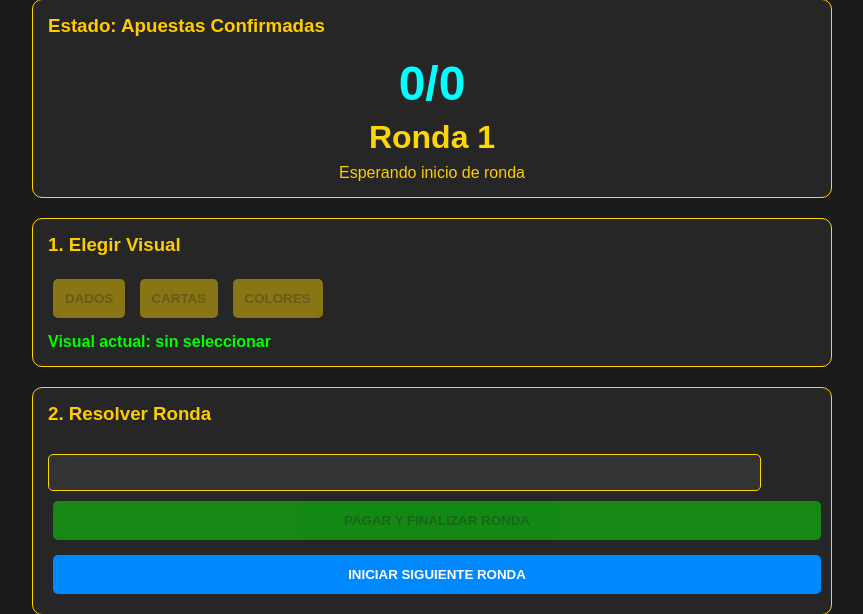
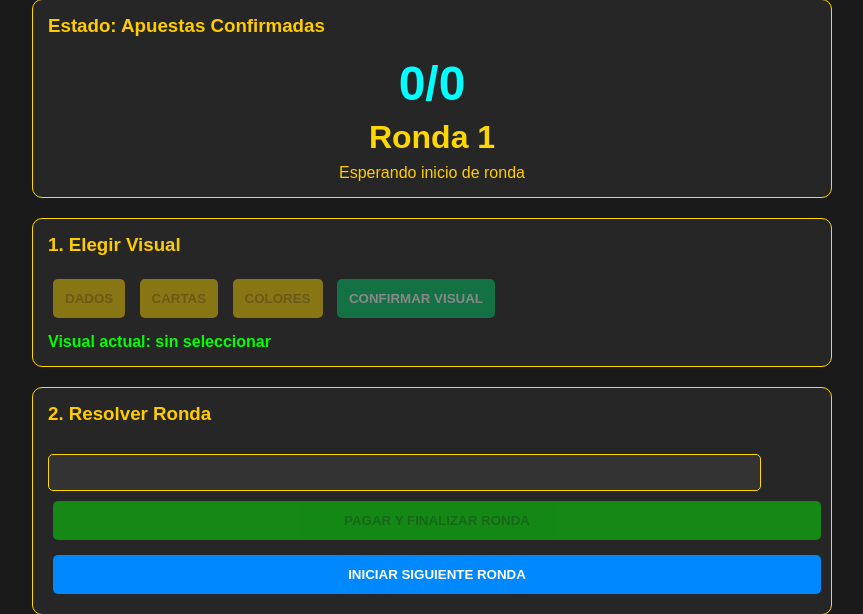
Before and after one commit to karinavallejos/Cumple2026, a Flask app: page /admin_panel_secret in a window 1280 px wide. Shown: the part 113-727 px from the top of the page, without its empty margins (208-1071 px from the left). Run offline with Flask 3, Linux system fonts and the light colour scheme; some libraries are stand-ins or nearby versions.

Commit message:
Add admin visual confirmation step

```diff
--- a/templates/admin.html
+++ b/templates/admin.html
@@ -13,6 +13,7 @@
         button { padding: 12px; cursor: pointer; background: gold; border: none; font-weight: bold; border-radius: 5px; margin: 5px; }
         button:disabled { opacity: 0.45; cursor: not-allowed; }
         button.active-visual { outline: 3px solid #00ff00; box-shadow: 0 0 12px #00ff00; }
+        .btn-confirm-visual { background: #00cc66; color: white; }
         .btn-resolve { background: #00ff00; width: 100%; margin-top: 10px; }
         .btn-next { background: #0088ff; color: white; width: 100%; margin-top: 10px; }
         .btn-reset-money { background: #ffcc00; color: black; width: 100%; margin-top: 10px; }
@@ -40,6 +41,7 @@
         <button type="button" data-visual="dados" onclick="cambiarVisual('dados', ['1','2','3','4','5','6'])">DADOS</button>
         <button type="button" data-visual="cartas" onclick="cambiarVisual('cartas', ['\u2665','\u2666','\u2663','\u2660'])">CARTAS</button>
         <button type="button" data-visual="especial" onclick="cambiarVisual('especial', ['ROJO','NEGRO'])">COLORES</button>
+        <button type="button" class="btn-confirm-visual" onclick="confirmarVisual()">CONFIRMAR VISUAL</button>
         <div id="visual-actual">Visual actual: sin seleccionar</div>
     </div>
 
@@ -69,6 +71,7 @@
         const socket = io();
         let gameStatus = "esperando";
         let gameRound = 1;
+        let visualPendiente = null;
 
         const estadoTexto = {
             esperando: "Esperando que inicies la ronda",
@@ -111,9 +114,10 @@
         function actualizarEstadoJuego(game) {
             gameStatus = game.status || "esperando";
             gameRound = game.ronda || 1;
+            if (gameStatus !== "preparando") visualPendiente = null;
             document.getElementById('ronda-actual').innerText = `Ronda ${gameRound}`;
             document.getElementById('estado-ronda').innerText = estadoTexto[gameStatus] || gameStatus;
-            marcarVisualActiva(game.view);
+            marcarVisualActiva(visualPendiente ? visualPendiente.view : game.view);
             renderizarBotonesResolucion(game.options || []);
             actualizarControlesRonda();
         }
@@ -133,6 +137,7 @@
 
             document.querySelector('.btn-resolve').disabled = !puedeResolver;
             document.querySelector('.btn-next').disabled = !puedeIniciar;
+            document.querySelector('.btn-confirm-visual').disabled = !puedeElegirVisual || !visualPendiente;
         }
 
         function actualizarLista(players) {
@@ -190,9 +195,24 @@
                 return;
             }
 
-            socket.emit('admin_change_view', { view, options });
+            visualPendiente = { view, options };
             marcarVisualActiva(view);
-            renderizarBotonesResolucion(options);
+            document.getElementById('visual-actual').innerText = `Visual a confirmar: ${view.toUpperCase()}`;
+            actualizarControlesRonda();
+        }
+
+        function confirmarVisual() {
+            if (gameStatus !== "preparando") {
+                alert("Primero inicia una ronda nueva.");
+                return;
+            }
+
+            if (!visualPendiente) {
+                alert("Selecciona una visual antes de confirmar.");
+                return;
+            }
+
+            socket.emit('admin_change_view', visualPendiente);
         }
 
         function resolver() {
@@ -213,6 +233,7 @@
             }
 
             socket.emit('admin_next_round');
+            visualPendiente = null;
         }
 
         function darDineroEspecifico() {
```
